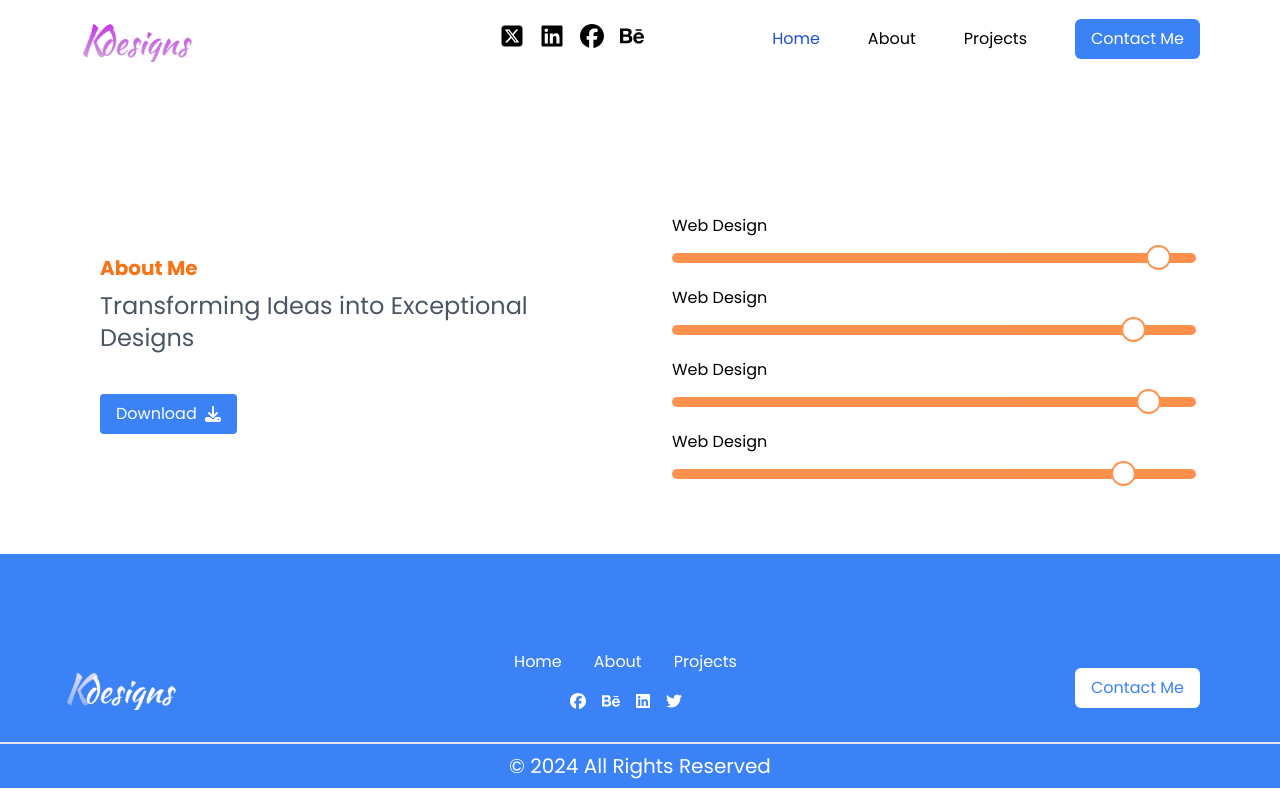
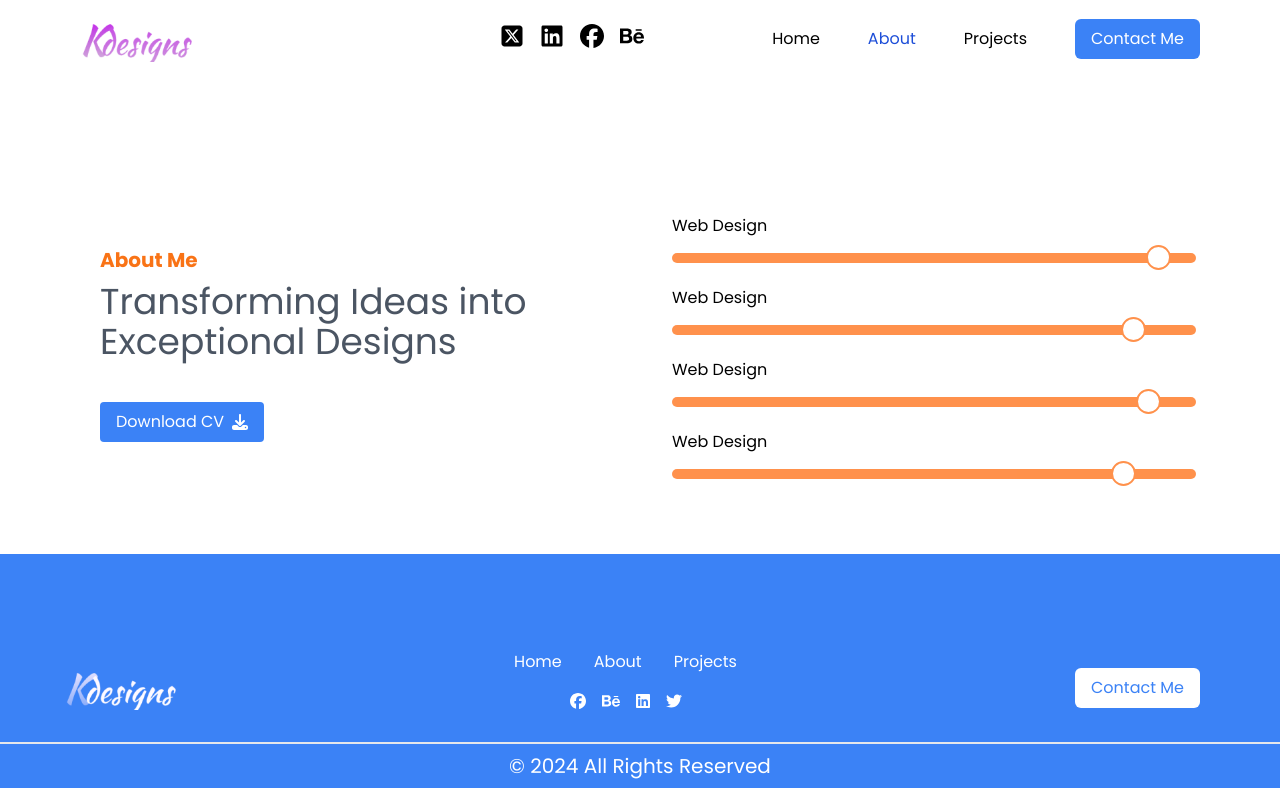
Before and after one commit to nobledeveloper01/Adekemi-portfolio, a React (Vite) app: page /about in a window 1280 px wide. Built offline with nearby package versions, Linux system fonts and the light colour scheme.

Commit message:
completed the fronend

```diff
--- a/src/components/About.jsx
+++ b/src/components/About.jsx
@@ -18,12 +18,12 @@ const About = () => {
             <h1 className="text-xl text-center lg:text-left text-orange-500 font-bold mb-2">
               About Me
             </h1>
-            <h4 className="text-gray-600 text-center lg:text-left text-2xl mb-10">
+            <h4 className="text-gray-600 text-center text-2xl lg:text-left lg:text-4xl mb-10">
               Transforming Ideas into Exceptional Designs
             </h4>
             <button className="bg-blue-500 text-white px-4 py-2 flex items-center rounded mx-auto lg:mx-0 lg:float-left">
             <a href="https://drive.google.com/file/d/1eUDlXwqW76EM3uPgW8IUly83dZfuSwht/view?usp=drivesdk " target="_blank" >
-                Download
+                Download CV
               </a>
               <FontAwesomeIcon icon={faDownload} className="ml-2" />
             </button>
--- a/src/components/AboutHome.jsx
+++ b/src/components/AboutHome.jsx
@@ -15,12 +15,12 @@ const About = () => {
             <h1 className="text-xl text-center lg:text-left text-orange-500 font-bold mb-2">
               About Me
             </h1>
-            <h4 className="text-gray-600 text-center lg:text-left text-2xl mb-10">
+            <h4 className="text-gray-600 text-center text-2xl lg:text-left lg:text-4xl mb-10">
               Transforming Ideas into Exceptional Designs
             </h4>
             <button className="bg-blue-500 text-white px-4 py-2 flex items-center rounded mx-auto lg:mx-0 lg:float-left">
             <a href="https://drive.google.com/file/d/1eUDlXwqW76EM3uPgW8IUly83dZfuSwht/view?usp=drivesdk " >
-                Download
+                Download CV
               </a>
               <FontAwesomeIcon icon={faDownload} className="ml-2" />
             </button>
--- a/src/components/Header.jsx
+++ b/src/components/Header.jsx
@@ -1,17 +1,18 @@
 import React, { useState } from "react";
-import { NavLink } from "react-router-dom";
+import { NavLink, useLocation } from "react-router-dom";
 import Logo from "../assets/images/logo.png";
 import { FontAwesomeIcon } from "@fortawesome/react-fontawesome";
 import {
   faSquareXTwitter,
   faLinkedin,
   faFacebook,
-  faBehance
+  faBehance,
 } from "@fortawesome/free-brands-svg-icons";
 import { faBars } from "@fortawesome/free-solid-svg-icons";
 
 const Header = () => {
   const [isMobileMenuOpen, setMobileMenuOpen] = useState(false);
+  const location = useLocation();
 
   const toggleMobileMenu = () => {
     setMobileMenuOpen(!isMobileMenuOpen);
@@ -76,11 +77,36 @@ const Header = () => {
             />
           </a>
         </div>
-        <NavLink to="/" className="text-blue-700">
+        <NavLink
+          to="/"
+          className={`nav-link ${
+            location.pathname === "/"
+              ? "text-blue-700"
+              : "text-black hover:text-blue-700"
+          }`}
+        >
           Home
         </NavLink>
-        <NavLink to="/about">About</NavLink>
-        <NavLink to="/projects">Projects</NavLink>
+        <NavLink
+          to="/about"
+          className={`nav-link ${
+            location.pathname === "/about"
+              ? "text-blue-700"
+              : "text-black hover:text-blue-700"
+          }`}
+        >
+          About
+        </NavLink>
+        <NavLink
+          to="/projects"
+          className={`nav-link ${
+            location.pathname === "/projects"
+              ? "text-blue-700"
+              : "text-black hover:text-blue-700"
+          }`}
+        >
+          Projects
+        </NavLink>
         <button className="bg-blue-500 hover:bg-blue-700 text-white px-4 py-2 rounded-md">
           <a href="mailto:adelekeadekemi22@gmail.com" target="_blank">
             Contact Me
@@ -104,27 +130,42 @@ const Header = () => {
           <div className="flex flex-col items-center mt-8">
             <NavLink
               to="/"
-              className="text-blue-700 text-xl mb-4"
+              className={`mb-4 text-xl nav-link ${
+                location.pathname === "/"
+                  ? "text-blue-700"
+                  : "text-black hover:text-blue-700"
+              }`}
               onClick={toggleMobileMenu}
             >
               Home
             </NavLink>
             <NavLink
               to="/about"
-              className="text-blue-700 text-xl mb-4"
+              className={`nav-link mb-4 text-xl ${
+                location.pathname === "/about"
+                  ? "text-blue-700"
+                  : "text-black hover:text-blue-700"
+              }`}
               onClick={toggleMobileMenu}
             >
               About
             </NavLink>
             <NavLink
               to="/projects"
-              className="text-blue-700 text-xl mb-4"
+              className={`nav-link mb-4 text-xl ${
+                location.pathname === "/projects"
+                  ? "text-blue-700"
+                  : "text-black hover:text-blue-700"
+              }`}
               onClick={toggleMobileMenu}
             >
               Projects
             </NavLink>
             <button className="bg-blue-500 hover:bg-blue-700 text-white px-4 py-2 rounded-md">
-              <a href="mailto:adelekeadekemi22@gmail.com" className="text-white">
+              <a
+                href="mailto:adelekeadekemi22@gmail.com"
+                className="text-white"
+              >
                 Contact Me
               </a>
             </button>
--- a/src/components/Project.jsx
+++ b/src/components/Project.jsx
@@ -68,9 +68,9 @@ const Project = () => {
               </button>
 
               {/* View Portfolio button */}
-              <button className="bg-white text-blue-700 hover:text-white hover:bg-blue-700 border border-blue-700 px-4 py-3 flex items-center rounded">
+              <button className="bg-white text-blue-700 hover:text-white hover:bg-blue-700 border border-blue-700 px-2 py-1 mr-2 lg:px-4 lg:py-3 lg:mr-4 flex items-center rounded">
               <a href="https://adventour-one.vercel.app "  target="_blank" >
-                View Portfolio
+                View Website
               </a>
               </button>
             </div>
--- a/src/components/ProjectHome.jsx
+++ b/src/components/ProjectHome.jsx
@@ -32,16 +32,16 @@ const Project = () => {
           </p>
           <div className="mt-3 flex ">
             {/* Hire Me button */}
-            <button className="bg-blue-500 hover:bg-blue-700 text-white px-2 py-1 mr-2 lg:px-2 lg:py-1 lg:mr-4 flex items-center rounded">
+            <button className="bg-blue-500 hover:bg-blue-700 text-white lg:px-4 lg:py-3 mr-2 px-2 py-1 lg:mr-4 flex items-center rounded">
             <a href="https://www.behance.net/gallery/182394109/Adventour-Tourism-Website-Case-Study" target="_blank">
                 View Case Study
               </a>
             </button>
 
             {/* View Portfolio button */}
-            <button className="bg-white text-blue-700 hover:text-white hover:bg-blue-700 border border-blue-700 px-2 py-1 flex items-center rounded">
+            <button className="bg-white text-blue-700 hover:text-white hover:bg-blue-700 border border-blue-700 lg:px-4 lg:py-3 mr-2 px-2 py-1 lg:mr-4 flex items-center rounded">
             <a href="https://adventour-one.vercel.app" target="_blank" >
-                Go to Website
+            View Website
               </a>
             </button>
           </div>
--- a/src/components/Service.jsx
+++ b/src/components/Service.jsx
@@ -20,7 +20,7 @@ const Service = () => {
               <img
                 src={ServiceImg}
                 alt="Service 1 Logo"
-                className="w-16 h-16 mx-auto hover:text-white"
+                className="w-16 h-16 mx-auto "
               />
             </div>
             {/* Title */}
@@ -71,7 +71,7 @@ const Service = () => {
             </div>
             {/* Title */}
             <h3 className="text-xl text-center font-semibold mb-2 text-blue-600">
-              Product Design
+              Visual Design
             </h3>
             {/* Description */}
             <p className="text-gray-600 text-justify">
```
Also changed, not shown: src/assets/images/Rectangle 4.png (deleted), src/assets/images/Rectangle 5.png (deleted). Lines whose indentation alone changed are shown as unchanged.
